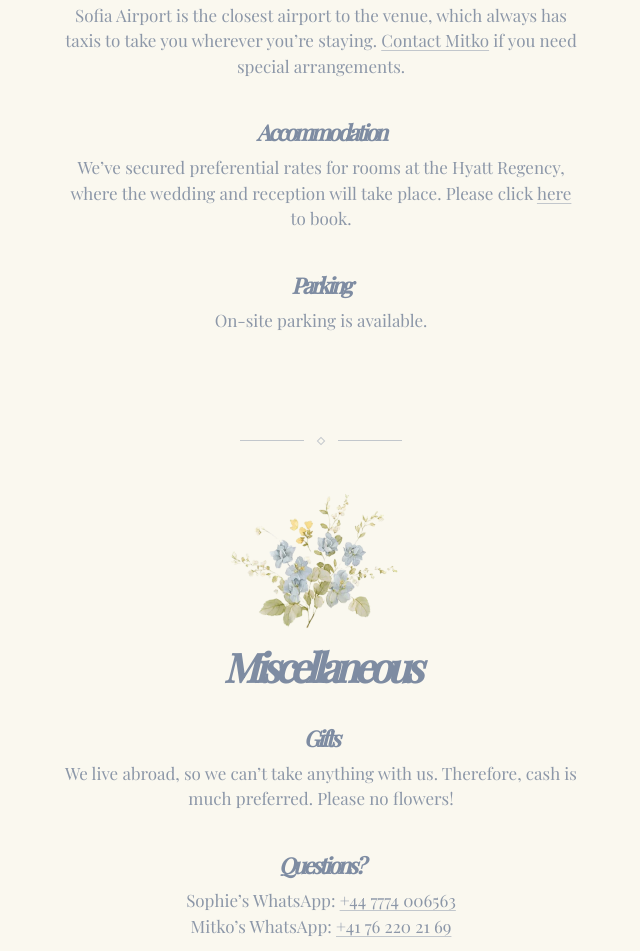
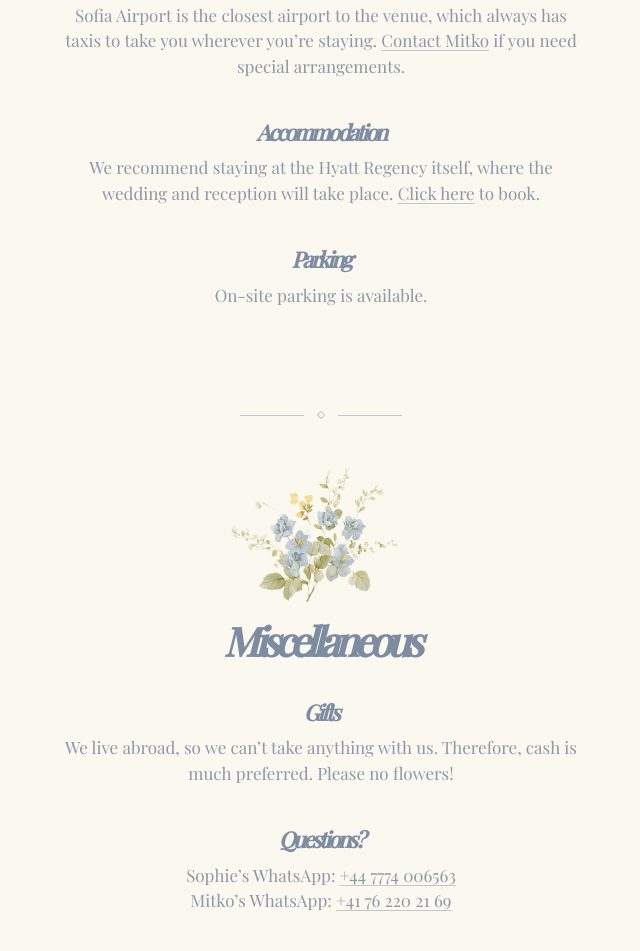
Before and after one commit to sophieccb/sophie-mitko-wedding, a plain HTML site: page index.html in a window 1280 px wide. Shown: the part 2707-3658 px from the top of the page, without its empty margins (319-959 px from the left). Drawn offline with nearby package versions, Linux system fonts and the light colour scheme; a web font is replaced by a local one.

Commit message:
Recommend staying at the Hyatt Regency itself
Co-Authored-By: Claude Opus 5.5 <noreply@anthropic.com>

```diff
--- a/index.html
+++ b/index.html
@@ -508,7 +508,7 @@
   <p data-i18n="abroad_2">Sofia Airport is the closest airport to the venue, which always has taxis to take you wherever you’re staying. <a href="#contacts">Contact Mitko</a> if you need special arrangements.</p>
 
   <h3 data-i18n="acc_title">Accommodation</h3>
-  <p data-i18n="acc_1">We’ve secured preferential rates for rooms at the Hyatt Regency, where the wedding and reception will take place. Please click <a href="#" class="todo-link">here</a> to book.</p>
+  <p data-i18n="acc_1">We recommend staying at the Hyatt Regency itself, where the wedding and reception will take place. <a href="#" class="todo-link">Click here</a> to book.</p>
 
   <h3 data-i18n="park_title">Parking</h3>
   <p data-i18n="park_body">On-site parking is available.</p>
@@ -652,7 +652,7 @@
     abroad_1: "На всички, които пътуват от чужбина – огромно благодарим, че полагате допълнителни усилия, за да бъдете с нас в този специален ден. Наистина го оценяваме!",
     abroad_2: "Летище София е най-близкото летище до мястото на сватбата и там винаги има таксита, които да ви откарат до мястото, където сте отседнали. <a href=\"#contacts\">Свържете се с Митко</a>, ако имате нужда от специална уредба.",
     acc_title: "Настаняване",
-    acc_1: "Договорили сме преференциални цени за стаи в хотел Хаят Риджънси, където ще се проведат сватбата и тържеството. Моля, <a href=\"#\" class=\"todo-link\">кликнете тук</a>, за да резервирате.",
+    acc_1: "Препоръчваме ви да отседнете в самия хотел Хаят Риджънси, където ще се проведат сватбата и тържеството. <a href=\"#\" class=\"todo-link\">Кликнете тук</a>, за да резервирате.",
     misc_title: "Други",
     gifts_title: "Подаръци",
     gifts_body: "Живеем в чужбина и не можем да вземем много с нас, затова предпочитаме парични подаръци. Моля, без цветя!",
```
